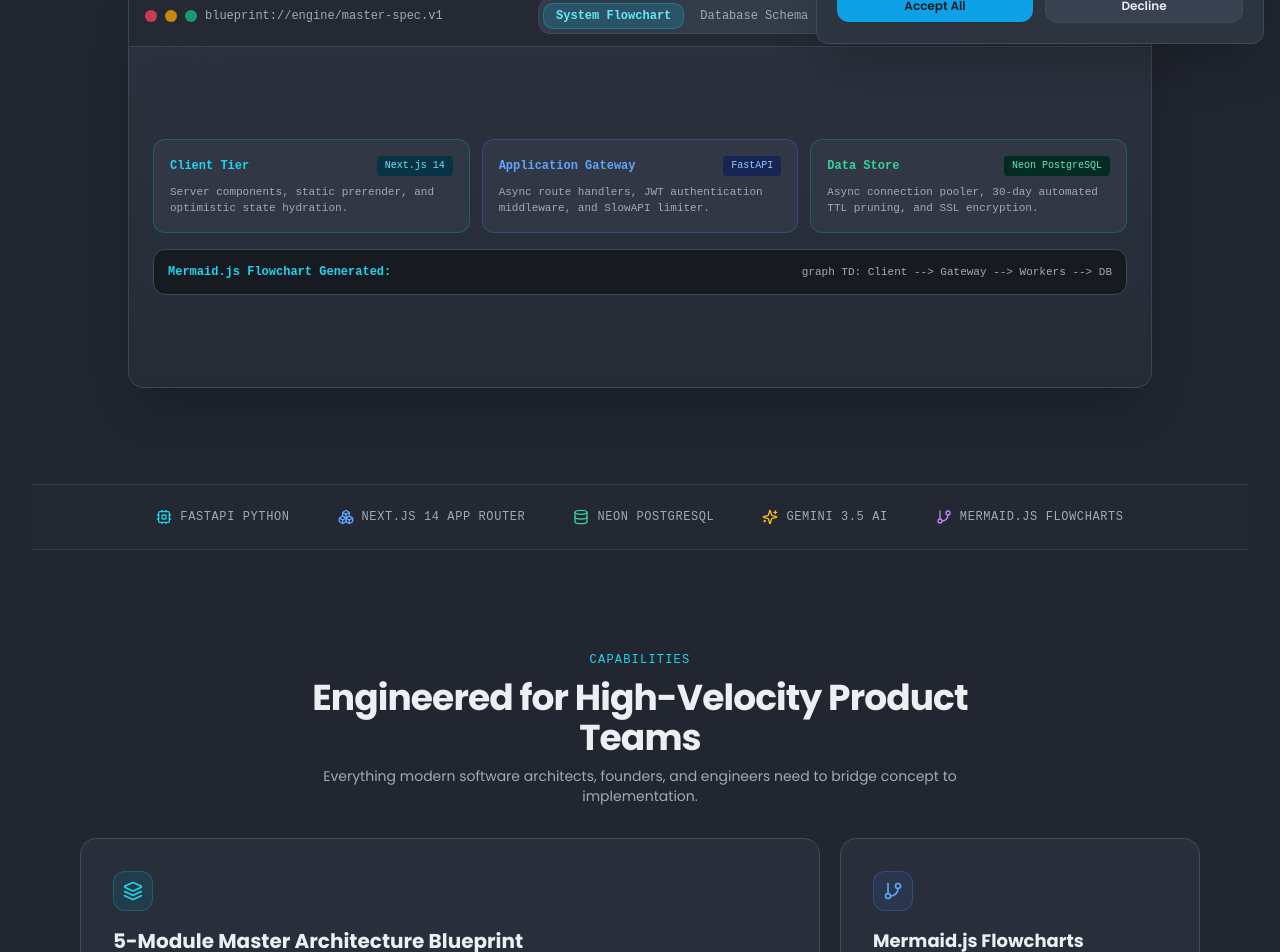
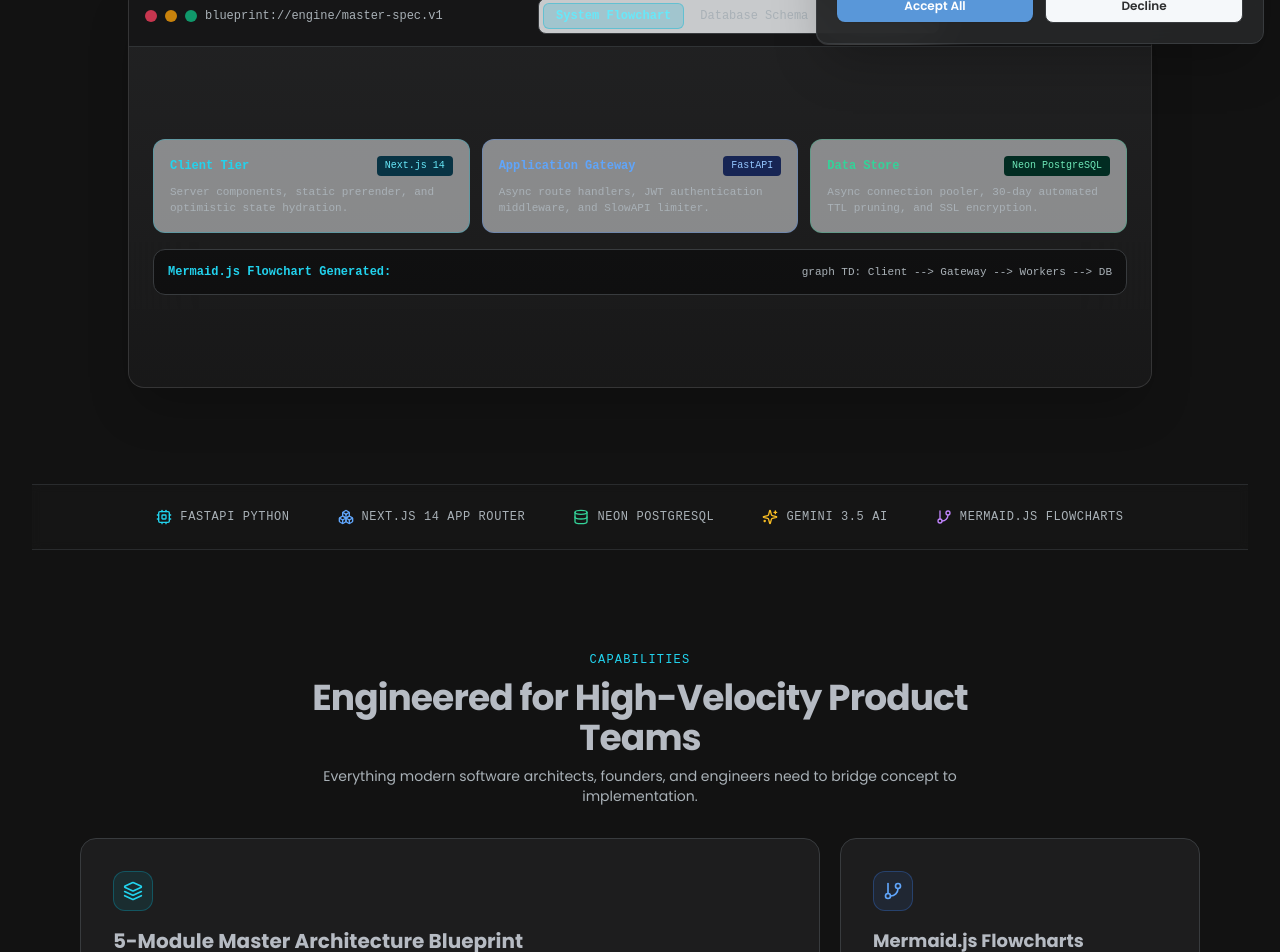
Before and after one commit to Zohaib251/BluePrint-Engine, a Next.js app in the folder frontend/: page / in a window 1280 px wide. Shown: the part 740-1692 px from the top of the page. Built offline with nearby package versions, Linux system fonts and the light colour scheme; no server answers.

Commit message:
style(theme): apply tweakcn claude blu 2 theme with live light and dark mode toggle

```diff
--- a/frontend/src/app/globals.css
+++ b/frontend/src/app/globals.css
@@ -6,37 +6,69 @@
   :root {
     --font-poppins: 'Poppins', sans-serif;
 
-    /* Tweakcn Slate Titanium / Dimmed Graphite Theme Tokens */
-    /* Balanced mid-tone: neither blinding white, nor pitch-black dark */
-    --background: 220 18% 16%;          /* #21262f - smooth, comfortable graphite slate */
-    --foreground: 210 24% 94%;         /* #e6edf3 - soft crisp silver-white */
+    /* Tweakcn "Claude Blu 2" (Registry: cmmea3qbd000004jvb99v39cd) - LIGHT MODE */
+    --background: 0 0% 95%;              /* oklch(0.9581 0 0) #f1f1f1 - soft subtle off-white */
+    --foreground: 213 20% 20%;           /* oklch(0.3134 0.0234 253.6270) #29323d - deep slate charcoal */
 
-    --card: 220 18% 22%;                /* #2d3440 - elevated card surface */
-    --card-foreground: 210 24% 94%;
+    --card: 204 33% 97%;                /* oklch(0.9774 0.0042 236.4961) #f5f8fa - soft elevated cloud */
+    --card-foreground: 132 12% 8%;       /* oklch(0.2022 0.0110 151.1628) */
 
-    --popover: 220 18% 22%;
-    --popover-foreground: 210 24% 94%;
+    --popover: 0 0% 100%;               /* oklch(1.0000 0 0) */
+    --popover-foreground: 203 19% 13%;   /* oklch(0.2505 0.0149 235.6259) */
 
-    --primary: 199 89% 48%;            /* #0ea5e9 - vibrant electric sky / cyan accent */
-    --primary-foreground: 220 20% 12%; /* dark text on primary button */
+    --primary: 209 56% 52%;             /* oklch(0.6112 0.1217 248.9572) #4288c9 - signature Claude Blue */
+    --primary-foreground: 0 0% 100%;
 
-    --secondary: 220 16% 27%;          /* #3a4353 - refined tactile slate */
-    --secondary-foreground: 210 20% 92%;
+    --secondary: 208 23% 89%;           /* oklch(0.9122 0.0111 243.6627) #dce3e9 */
+    --secondary-foreground: 203 8% 30%; /* oklch(0.4186 0.0133 235.1330) */
 
-    --muted: 220 16% 24%;              /* #333b49 */
-    --muted-foreground: 218 16% 68%;   /* #9aa6b7 - soft readable secondary text */
+    --muted: 208 29% 90%;               /* oklch(0.9209 0.0128 244.2626) */
+    --muted-foreground: 190 2% 50%;     /* oklch(0.6027 0.0062 211.0375) #7d8283 */
 
-    --accent: 217 91% 60%;             /* #3b82f6 - electric azure */
-    --accent-foreground: 210 40% 98%;
+    --accent: 208 23% 89%;              /* oklch(0.9122 0.0111 243.6627) */
+    --accent-foreground: 203 19% 13%;
 
-    --destructive: 0 72% 51%;
-    --destructive-foreground: 210 40% 98%;
+    --destructive: 0 84% 60%;
+    --destructive-foreground: 0 0% 100%;
 
-    --border: 220 14% 30%;             /* #424b5c - clean, visible architectural borders */
-    --input: 220 18% 20%;              /* #292f3a - recessed input surface */
-    --ring: 199 89% 48%;               /* cyan focus ring */
+    --border: 189 9% 85%;              /* oklch(0.8840 0.0067 208.7806) #d4dadb */
+    --input: 212 8% 68%;               /* oklch(0.7450 0.0121 252.1201) */
+    --ring: 209 56% 52%;
 
-    --radius: 0.75rem;
+    --radius: 0.5rem;
+  }
+
+  .dark {
+    /* Tweakcn "Claude Blu 2" (Registry: cmmea3qbd000004jvb99v39cd) - DARK MODE */
+    --background: 0 0% 7%;              /* oklch(0.1776 0 0) #111111 - soft neutral off-black */
+    --foreground: 217 10% 74%;          /* oklch(0.7905 0.0126 259.8241) #b6bbc3 */
+
+    --card: 210 3% 15%;                 /* oklch(0.2638 0.0024 247.9155) #242526 - elevated graphite */
+    --card-foreground: 216 33% 97%;      /* oklch(0.9755 0.0045 258.3245) #f5f7fa */
+
+    --popover: 210 2% 18%;              /* oklch(0.3046 0.0023 247.9001) */
+    --popover-foreground: 200 5% 89%;   /* oklch(0.9176 0.0026 228.7865) */
+
+    --primary: 211 63% 60%;            /* oklch(0.6576 0.1208 252.0832) #5795d9 - vibrant Claude Blue */
+    --primary-foreground: 0 0% 100%;
+
+    --secondary: 204 33% 97%;          /* oklch(0.9774 0.0042 236.4961) */
+    --secondary-foreground: 210 2% 18%;
+
+    --muted: 210 4% 10%;               /* oklch(0.2171 0.0025 247.9411) */
+    --muted-foreground: 206 9% 69%;    /* oklch(0.7559 0.0125 239.9659) #a9b1b7 */
+
+    --accent: 216 11% 9%;              /* oklch(0.2038 0.0067 258.3676) */
+    --accent-foreground: 206 26% 95%;
+
+    --destructive: 0 84% 60%;
+    --destructive-foreground: 0 0% 100%;
+
+    --border: 210 5% 23%;              /* oklch(0.3506 0.0066 248.0169) #383b3e */
+    --input: 210 5% 31%;               /* oklch(0.4217 0.0084 248.0280) */
+    --ring: 211 63% 60%;
+
+    --radius: 0.5rem;
   }
 
   * {
@@ -48,17 +80,17 @@
   }
 }
 
-/* Architectural Blueprint Grid Pattern */
+/* Architectural Blueprint Grid Pattern for Claude Blu 2 */
 .bg-blueprint-grid {
   background-size: 32px 32px;
   background-image:
-    linear-gradient(to right, rgba(255, 255, 255, 0.06) 1px, transparent 1px),
-    linear-gradient(to bottom, rgba(255, 255, 255, 0.06) 1px, transparent 1px);
+    linear-gradient(to right, hsl(var(--foreground) / 0.06) 1px, transparent 1px),
+    linear-gradient(to bottom, hsl(var(--foreground) / 0.06) 1px, transparent 1px);
 }
 
 .bg-blueprint-dots {
   background-size: 24px 24px;
-  background-image: radial-gradient(rgba(14, 165, 233, 0.25) 1px, transparent 1px);
+  background-image: radial-gradient(hsl(var(--primary) / 0.25) 1px, transparent 1px);
 }
 
 /* Subtle architectural radial mask */
@@ -73,12 +105,12 @@
   height: 7px;
 }
 ::-webkit-scrollbar-track {
-  background: hsl(220 18% 16%);
+  background: hsl(var(--background));
 }
 ::-webkit-scrollbar-thumb {
-  background: hsl(220 14% 30%);
+  background: hsl(var(--border));
   border-radius: 4px;
 }
 ::-webkit-scrollbar-thumb:hover {
-  background: hsl(220 14% 38%);
+  background: hsl(var(--muted-foreground) / 0.4);
 }
--- a/frontend/src/app/layout.tsx
+++ b/frontend/src/app/layout.tsx
@@ -60,8 +60,26 @@ export default function RootLayout({
   children: React.ReactNode;
 }) {
   return (
-    <html lang="en" className={`${poppins.variable}`}>
+    <html lang="en" className={`${poppins.variable} dark`} suppressHydrationWarning>
       <head>
+        <script
+          dangerouslySetInnerHTML={{
+            __html: `
+              (function() {
+                try {
+                  var saved = localStorage.getItem('blueprint_theme');
+                  if (saved === 'light') {
+                    document.documentElement.classList.remove('dark');
+                  } else {
+                    document.documentElement.classList.add('dark');
+                  }
+                } catch (e) {
+                  document.documentElement.classList.add('dark');
+                }
+              })();
+            `,
+          }}
+        />
         {/* Placeholder Google Analytics Script Integration */}
         <Script
           src="https://www.googletagmanager.com/gtag/js?id=G-PLACEHOLDER"
--- a/frontend/tailwind.config.ts
+++ b/frontend/tailwind.config.ts
@@ -14,38 +14,38 @@ const config: Config = {
         mono: ["JetBrains Mono", "Fira Code", "Courier New", "monospace"],
       },
       colors: {
-        border: "hsl(var(--border))",
-        input: "hsl(var(--input))",
-        ring: "hsl(var(--ring))",
-        background: "hsl(var(--background))",
-        foreground: "hsl(var(--foreground))",
+        border: "hsl(var(--border) / <alpha-value>)",
+        input: "hsl(var(--input) / <alpha-value>)",
+        ring: "hsl(var(--ring) / <alpha-value>)",
+        background: "hsl(var(--background) / <alpha-value>)",
+        foreground: "hsl(var(--foreground) / <alpha-value>)",
         primary: {
-          DEFAULT: "hsl(var(--primary))",
-          foreground: "hsl(var(--primary-foreground))",
+          DEFAULT: "hsl(var(--primary) / <alpha-value>)",
+          foreground: "hsl(var(--primary-foreground) / <alpha-value>)",
         },
         secondary: {
-          DEFAULT: "hsl(var(--secondary))",
-          foreground: "hsl(var(--secondary-foreground))",
+          DEFAULT: "hsl(var(--secondary) / <alpha-value>)",
+          foreground: "hsl(var(--secondary-foreground) / <alpha-value>)",
         },
         destructive: {
-          DEFAULT: "hsl(var(--destructive))",
-          foreground: "hsl(var(--destructive-foreground))",
+          DEFAULT: "hsl(var(--destructive) / <alpha-value>)",
+          foreground: "hsl(var(--destructive-foreground) / <alpha-value>)",
         },
         muted: {
-          DEFAULT: "hsl(var(--muted))",
-          foreground: "hsl(var(--muted-foreground))",
+          DEFAULT: "hsl(var(--muted) / <alpha-value>)",
+          foreground: "hsl(var(--muted-foreground) / <alpha-value>)",
         },
         accent: {
-          DEFAULT: "hsl(var(--accent))",
-          foreground: "hsl(var(--accent-foreground))",
+          DEFAULT: "hsl(var(--accent) / <alpha-value>)",
+          foreground: "hsl(var(--accent-foreground) / <alpha-value>)",
         },
         popover: {
-          DEFAULT: "hsl(var(--popover))",
-          foreground: "hsl(var(--popover-foreground))",
+          DEFAULT: "hsl(var(--popover) / <alpha-value>)",
+          foreground: "hsl(var(--popover-foreground) / <alpha-value>)",
         },
         card: {
-          DEFAULT: "hsl(var(--card))",
-          foreground: "hsl(var(--card-foreground))",
+          DEFAULT: "hsl(var(--card) / <alpha-value>)",
+          foreground: "hsl(var(--card-foreground) / <alpha-value>)",
         },
       },
       borderRadius: {
@@ -54,8 +54,8 @@ const config: Config = {
         sm: "calc(var(--radius) - 4px)",
       },
       boxShadow: {
-        "cyan-glow": "0 0 25px -5px rgba(6, 182, 212, 0.25)",
-        "blue-glow": "0 0 30px -5px rgba(59, 130, 246, 0.2)",
+        "cyan-glow": "0 0 25px -5px rgba(87, 149, 217, 0.35)",
+        "blue-glow": "0 0 30px -5px rgba(66, 136, 201, 0.3)",
       },
       animation: {
         "pulse-subtle": "pulse 3s cubic-bezier(0.4, 0, 0.6, 1) infinite",
```
Also changed, not shown: frontend/src/components/Navbar.tsx (+48 -5 lines).
